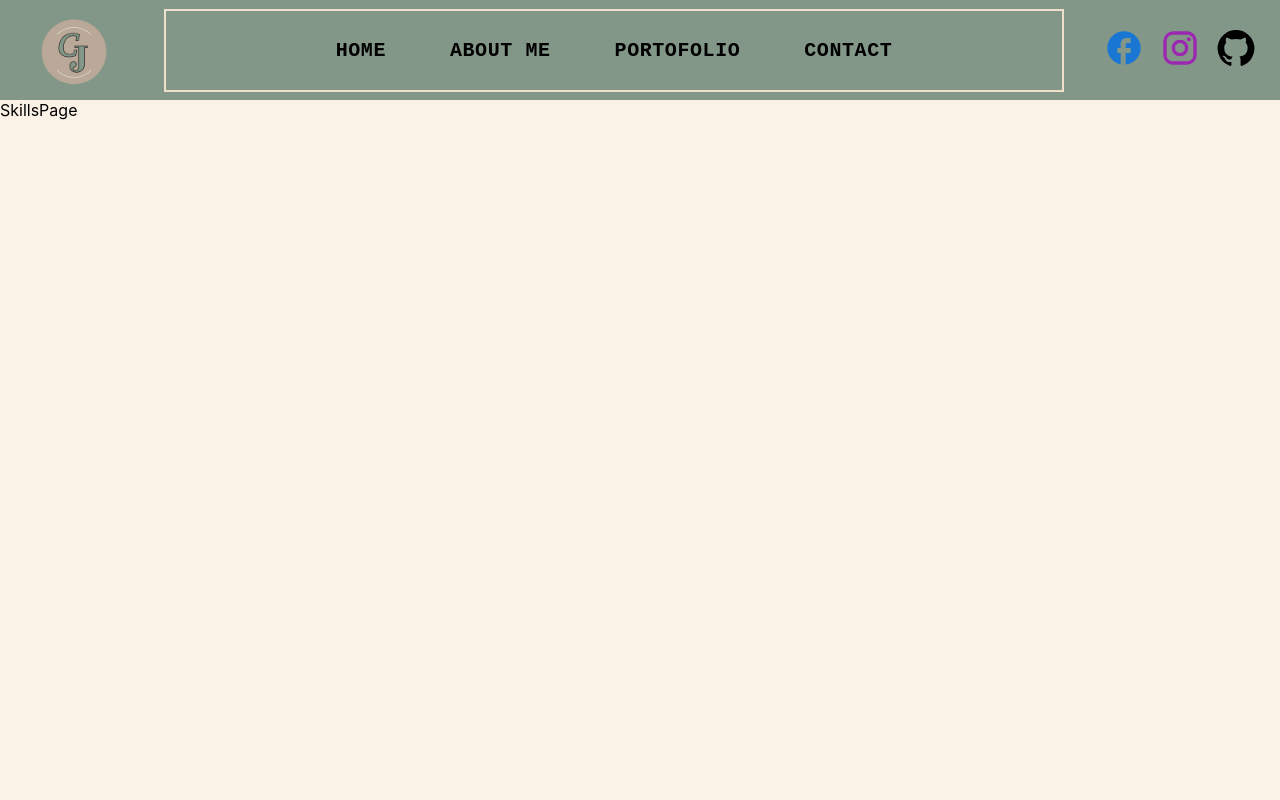
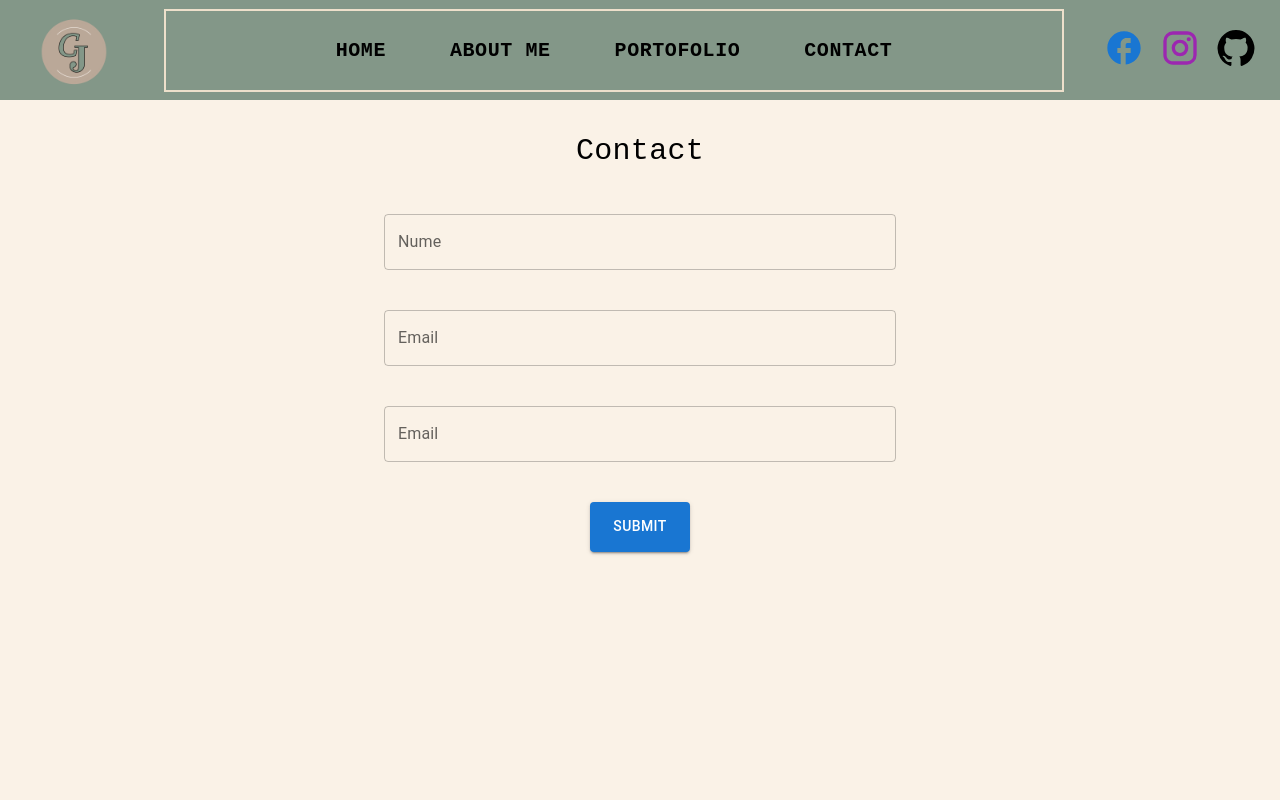
Before and after one commit to Flavius10/PersonalSite, a React (Create React App) app: page /contact in a window 1280 px wide. Shown: the top 800 px of the page. Built offline with nearby package versions, Linux system fonts and the light colour scheme.

Commit message:
ContactPage

```diff
--- a/package.json
+++ b/package.json
@@ -5,6 +5,7 @@
   "dependencies": {
     "@emotion/react": "^11.13.0",
     "@emotion/styled": "^11.13.0",
+    "@material-ui/core": "^4.12.4",
     "@mui/icons-material": "^5.16.5",
     "@mui/lab": "^5.0.0-alpha.173",
     "@mui/material": "^5.16.5",
--- a/src/Pages/ContactPage.js
+++ b/src/Pages/ContactPage.js
@@ -1,10 +1,55 @@
-import React from 'react'
-import './Stylesheets/GeneralStyleSheets.css'
+import React from 'react';
+import { Box, TextField, Button} from '@mui/material';
+import { Typography } from '@mui/material';
 
-const SkillsPage = () => {
+const ContactPage = () => {
   return (
-    <div className="body">SkillsPage</div>
-  )
+    <div className="body">
+      <Box
+        sx={{
+          display: 'flex',
+          flexDirection: 'column',
+          alignItems: 'center',
+          justifyContent: 'center',
+          height: '60vh',
+          width: '100vw',
+          gap: 5,
+        }}
+      >
+
+        <Typography sx={{fontSize:30,
+          fontFamily:'monospace'
+        }}>Contact
+        </Typography>
+
+        <TextField
+          id="outlined-basic-1"
+          label="Nume"
+          variant="outlined"
+          sx={{ width: '40vw' }}
+        />
+        <TextField
+          id="outlined-basic-2"
+          label="Email"
+          variant="outlined"
+          sx={{ width: '40vw' }}
+        />
+        <TextField
+          id="outlined-basic-2"
+          label="Email"
+          variant="outlined"
+          sx={{ width: '40vw' }}
+        />
+
+      <Button variant="contained"
+              sx={{width:100, height: 50}}>
+        Submit
+      </Button>
+
+      </Box>
+
+    </div>
+  );
 }
 
-export default SkillsPage
+export default ContactPage;
--- /dev/null
+++ b/src/Pages/Stylesheets/ContactStyle.css
@@ -0,0 +1,3 @@
+.wpforms-container{
+
+}
```
Also changed, not shown: 1 other file (tests, documents, lock files or other folders).
